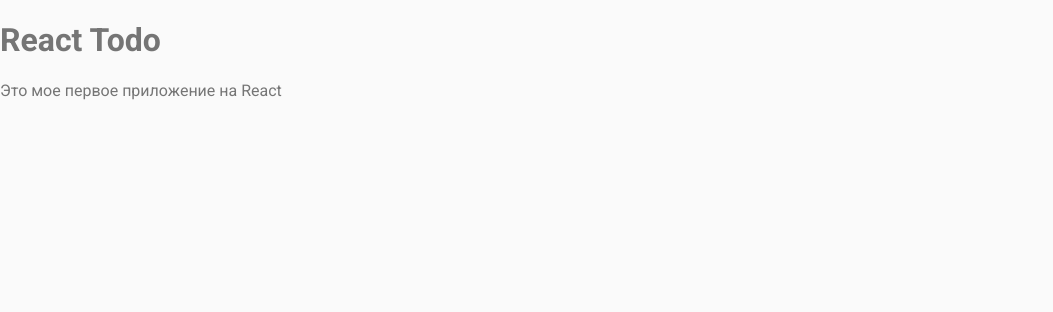
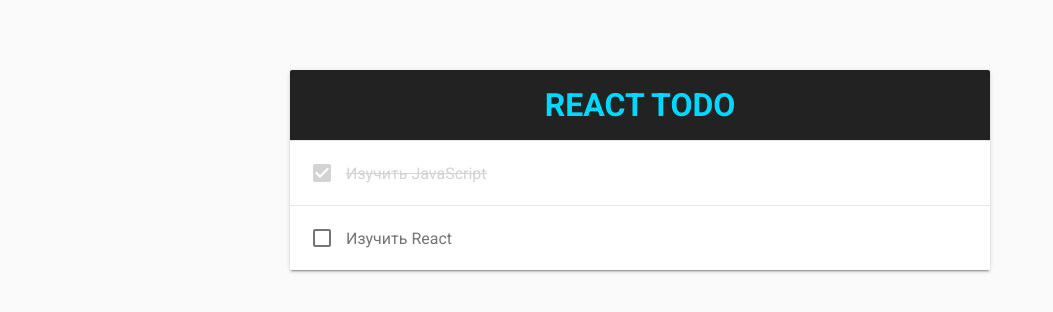
Before and after one commit to 4mitch/react-basics, a React app: page / in a window 1280 px wide. Shown: the top 312 px of the page, without its empty margins (0-1053 px from the left). Built offline with nearby package versions, Linux system fonts and the light colour scheme.

Commit message:
Creating mockup

```diff
--- a/src/App.jsx
+++ b/src/App.jsx
@@ -3,10 +3,37 @@
 
 function App() {
     return (
-        <div>
-            <h1>React Todo</h1>
-            <p className="subtitle">Это мое первое приложение на React</p>
-        </div>
+        <main>
+            <header>
+                <h1>React Todo</h1>
+            </header>
+
+            <section className="todo-list">
+                <div className="todo completed">
+                    <button className="checkbox icon">
+                        <i className="material-icons">check_box</i>
+                    </button>
+
+                    <span className="todo-title">Изучить JavaScript</span>
+
+                    <button className="delete icon">
+                        <i className="material-icons">delete</i>
+                    </button>
+                </div>
+
+                <div className="todo">
+                    <button className="checkbox icon">
+                        <i className="material-icons">check_box_outline_blank</i>
+                    </button>
+
+                    <span className="todo-title">Изучить React</span>
+
+                    <button className="delete icon">
+                        <i className="material-icons">delete</i>
+                    </button>
+                </div>
+            </section>
+        </main>
     );
 }
 
```
